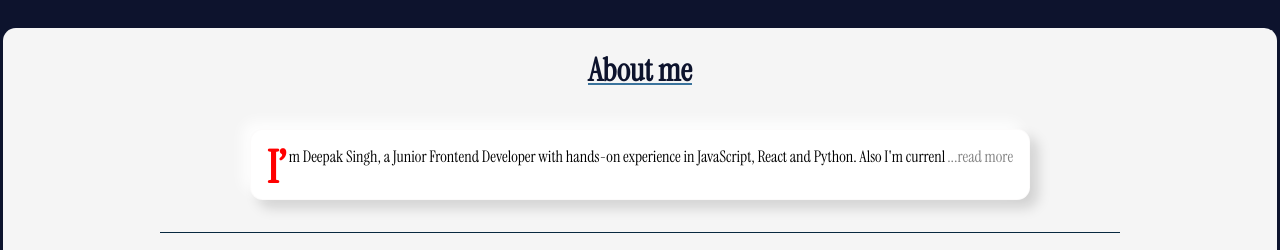
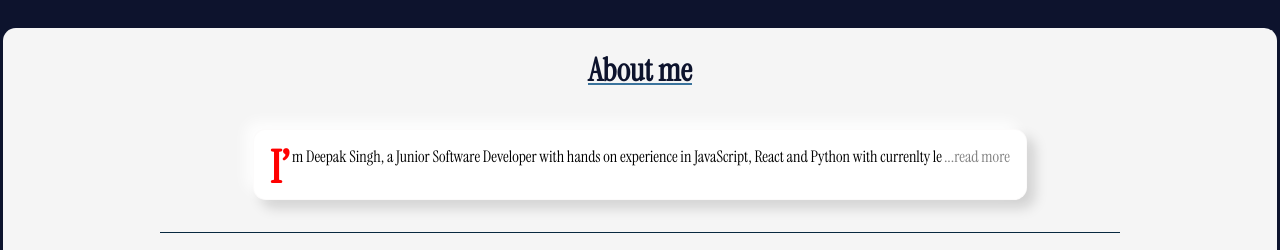
Before and after one commit to DeepakSingh9999/Portfolio, a React (Vite) app: page / in a window 1280 px wide. Shown: the part 780-1030 px from the top of the page. Built offline with nearby package versions, Linux system fonts and the light colour scheme.

Commit message:
Update readmore.jsx

```diff
--- a/src/assets/components/readmore.jsx
+++ b/src/assets/components/readmore.jsx
@@ -4,8 +4,8 @@ export default function ReadMore(){
 
     const [isExpanded, setIsExpanded] = useState(false);
 
-    const text = `I’m Deepak Singh, a Junior Frontend Developer with hands-on experience in JavaScript, React and Python. Also I'm currenlty learning Node.js. I’ve worked on real projects through internships and industry simulations, building responsive interfaces, fixing bugs, and delivering clean, reliable code.
-I love learning new technologies, solving problems, and creating products that are simple and meaningful to use. Outside of tech, I enjoy digital art and jogging.`;
+    const text = `I’m Deepak Singh, a Junior Software Developer with hands on experience in JavaScript, React and Python with currenlty learning Node.js. I’ve worked on real projects through internships and industry simulations. I love building responsive interfaces, fixing bugs, and delivering clean, reliable code.
+I'm curious to learn new technologies while solving complex problems, and creating products that are simple and meaningful to use. Outside of tech, I enjoy digital art and jogging.`;
     const maxLength = 120;
 
     function toggleReadMore() {
```
